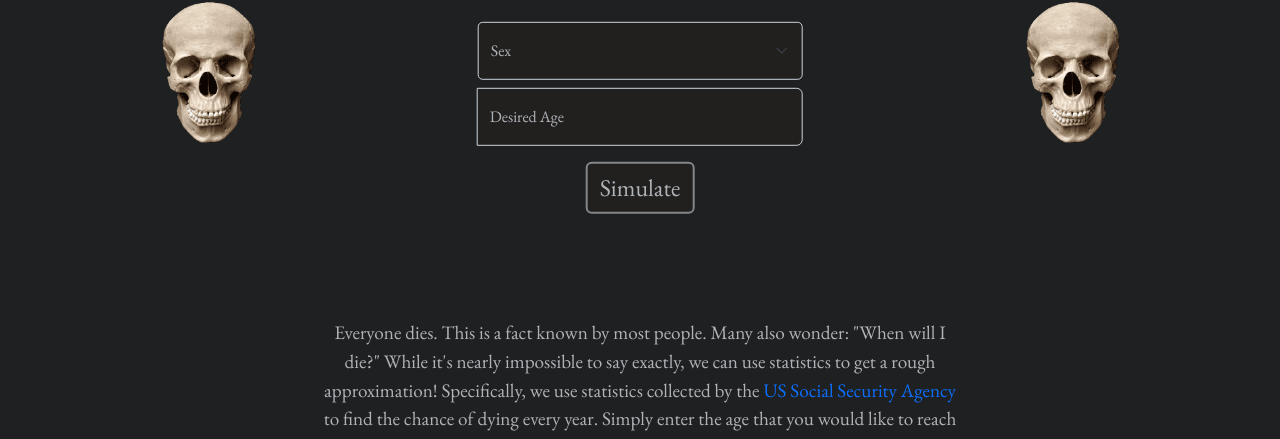
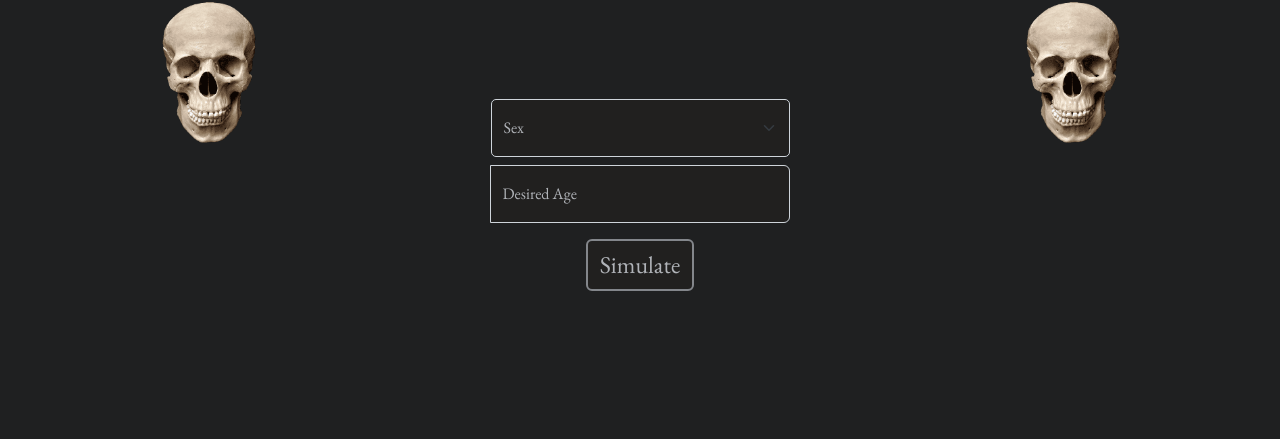
Before and after one commit to JamesRMathis/age-sim, a plain HTML site: page index.html in a window 1280 px wide. Shown: the part 325-764 px from the top of the page. Drawn offline with nearby package versions, Linux system fonts and the light colour scheme.

Commit message:
Aligned items vertically on page

```diff
--- a/css/index.css
+++ b/css/index.css
@@ -28,20 +28,36 @@ body {
 }
 
 main {
-    position: absolute;
+    height: 100vh;
+    width: 100vw;
+
+    display: flex;
+    flex-direction: column;
+    align-items: center;
+    justify-content: center;
+    align-items: center;
+    /* align-content: center; */
+    /* padding-left: 10px;
+    padding-right: 10px; */
+    /* align-items: flex-end; */
+    /* position: absolute;
     margin: 0;
     top: 50%;
     left: 50%;
-    transform: translate(-50%, -50%);
+    transform: translate(-50%, -50%); */
 }
 
 #heading {
     font-family: 'Rock Salt', cursive;
     font-size: 2rem;
+    flex-basis: 50%;
+    /* align-self: center; */
+    /* flex: 1; */
 }
 
 #inputs {
-    display: flex;
+    flex-basis: 50%;
+    /* flex: 1; */
 }
 
 input:-webkit-autofill,
@@ -82,7 +98,7 @@ input:-webkit-autofill:active{
     width: 50%;
 }
 
-@media screen and (max-width: 649px) {
+/* @media screen and (max-width: 649px) {
     #results {
         margin: 70vh auto 0 auto;
     }
@@ -92,7 +108,7 @@ input:-webkit-autofill:active{
     #results {
         margin: 72vh auto 0 auto;
     }
-}
+} */
 
 
 #copy {
--- a/index.html
+++ b/index.html
@@ -36,8 +36,8 @@
     <main>
         <h1 class="mb-5" id="heading">Can you make it?</h1>
 
-        <form>
-            <div class="input-group mx-auto mb-2" id="inputs">
+        <form id="inputs">
+            <div class="input-group mx-auto mb-2">
                 <select name="sex" class="form-control form-select" id="sex" aria-label="Biological Sex" required>
                     <option value="" selected>Sex</option>
                     <option value="male">Male</option>
```
